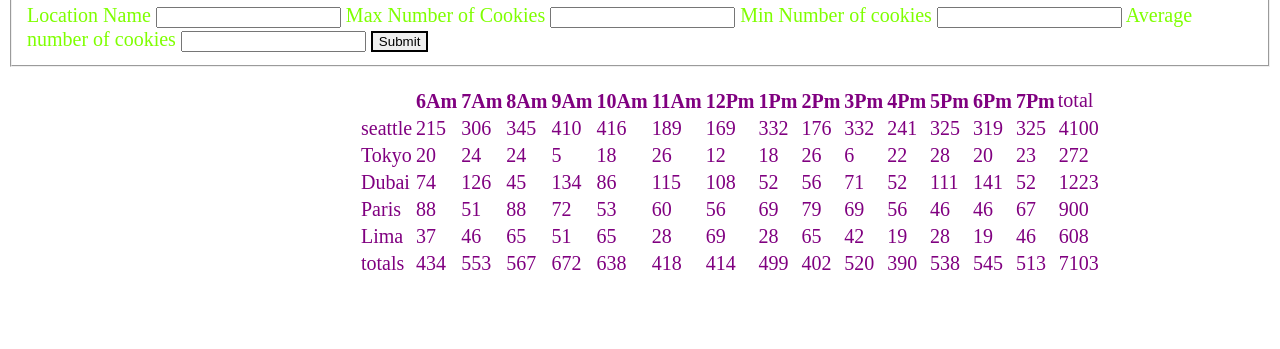
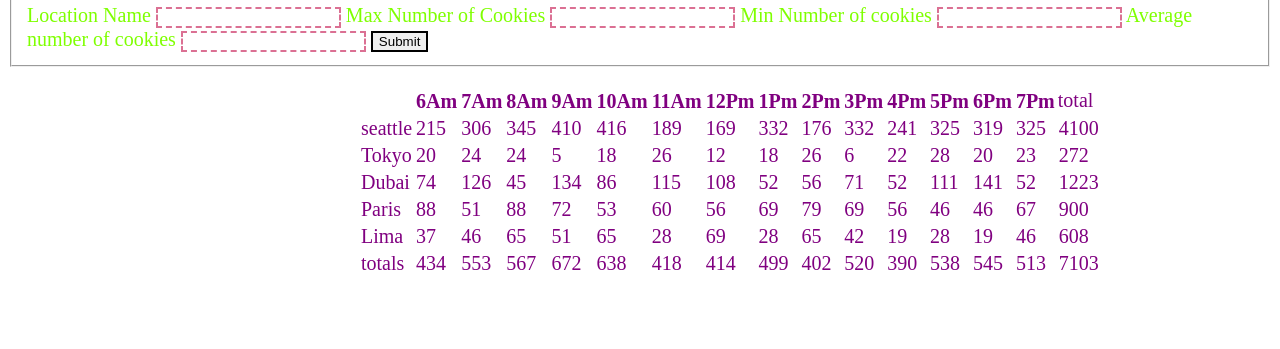
Before and after one commit to Yaqeen-stak/cookie-stand, a plain HTML site: page sales.html in a window 1280 px wide. Shown: the part 442-791 px from the top of the page. Drawn offline with Linux system fonts and the light colour scheme; a web font is replaced by a local one.

Commit message:
fieldset edit

```diff
--- a/css/style.css
+++ b/css/style.css
@@ -134,8 +134,6 @@ table{
     font-size: 20px;
     margin-left: 350px;
 }
-<<<<<<< HEAD
-=======
 
 input:invalid {
     border: 2px dashed palevioletred;
@@ -144,19 +142,3 @@ input:invalid {
   input:valid {
     border: 2px solid black;
   }
-
-
-
-
-
-
-
-
-
-
-
-
-
-
-
->>>>>>> 33af7535dcfb7302ea64f8c2eee979cfacab4410
```
